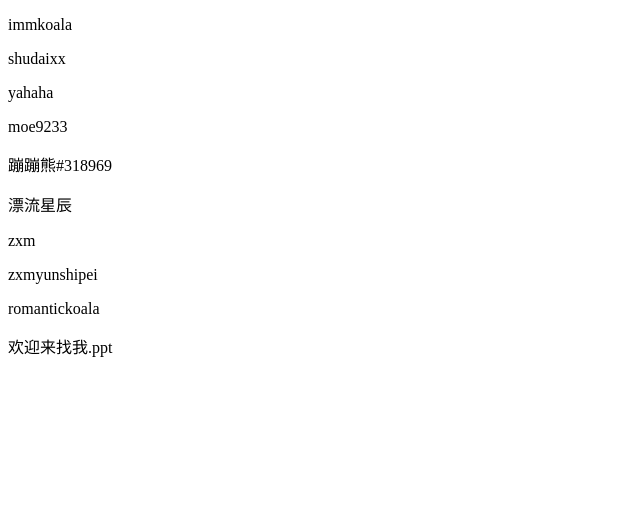
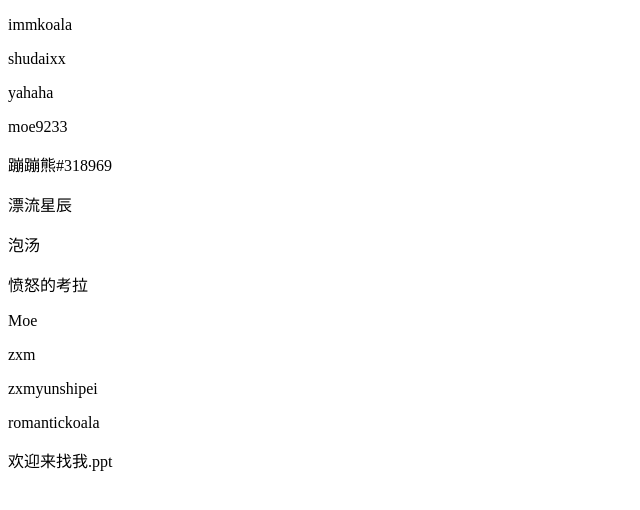
Before and after one commit to Sonz/immkoala, a website: page index.html in a window 1280 px wide. Shown: the whole page, without its empty margins (0-640 px from the left). Drawn offline with Linux system fonts and the light colour scheme.

Commit message:
feat: imkl

```diff
--- a/index.html
+++ b/index.html
@@ -11,7 +11,10 @@
   <p title="昵称">yahaha</p>
   <p title="v">moe9233</p>
   <p title="台服战网">蹦蹦熊#318969</p>
-  <p title="德鲁伊角色">漂流星辰</p>
+  <p title="德">漂流星辰</p>
+  <p title="DK">泡汤</p>
+  <p title="暗黑4">愤怒的考拉</p>
+  <p title="github">Moe</p>
   <p title="github">zxm</p>
   <p title="github">zxmyunshipei</p>
   <p title="gmail">romantickoala</p>
```
